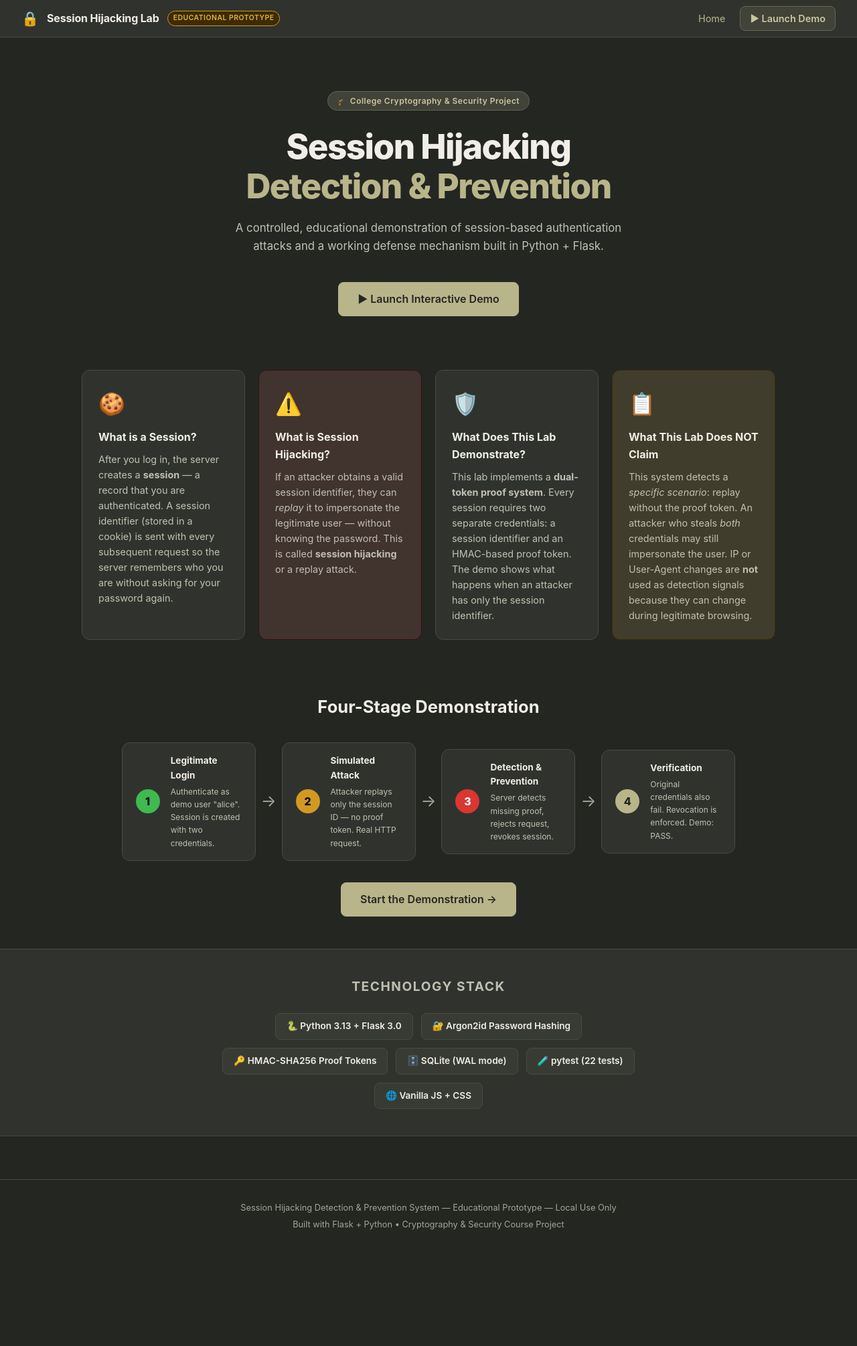
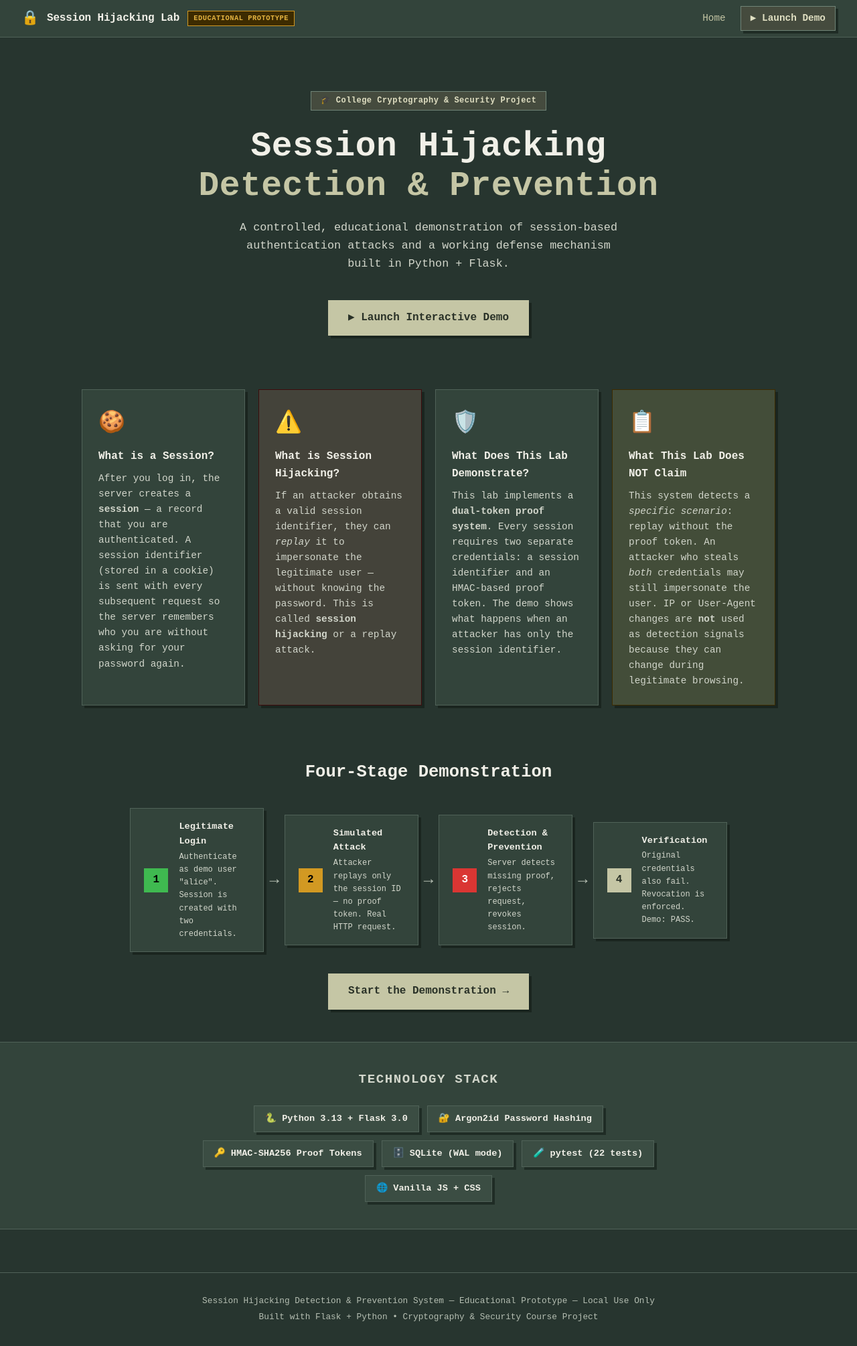
Before and after one commit to srushti100406/Session-hijacking-detection, a Flask app: page / in a window 1280 px wide. Shown: the whole page at 67% size. Before the commit the page ends 1835 px from the top, so only its background shows below. Run offline with Flask 3, Linux system fonts and the light colour scheme.

Commit message:
Improve session hijacking lab UI

```diff
--- a/static/css/style.css
+++ b/static/css/style.css
@@ -1,21 +1,22 @@
 /* ================================================================
    Session Hijacking Lab — Main Stylesheet
-   Warm graphite and muted olive presentation theme
+   Forest-green pixel-art presentation theme
    ================================================================ */
 
 /* ── Reset & Base ── */
 *, *::before, *::after { box-sizing: border-box; margin: 0; padding: 0; }
 
 :root {
-  --bg:          #242622;
-  --bg-card:     #30332D;
-  --bg-card2:    #383B34;
-  --border:      #484B42;
-  --border-hl:   #626555;
+  --bg:          #27352F;
+  --bg-card:     #33443B;
+  --bg-card2:    #3B4D43;
+  --border:      #506258;
+  --border-hl:   #708477;
 
-  --accent:      #B8B58A;
-  --accent-dim:  #414238;
-  --accent-text: #C9C6A0;
+  --accent:      #C5C6A5;
+  --accent-dim:  #454B3E;
+  --accent-text: #E0DFC2;
+  --on-accent:   #293127;
 
   --green:       #3fb950;
   --green-dim:   #1a4429;
@@ -29,16 +30,16 @@
   --red-dim:     #3d0c0c;
   --red-text:    #f85149;
 
-  --text:        #F0EEE6;
-  --text-muted:  #C0BFB2;
-  --text-dim:    #A3A497;
+  --text:        #F1F0E8;
+  --text-muted:  #D2D6CB;
+  --text-dim:    #B5BEB2;
 
-  --font:        -apple-system, BlinkMacSystemFont, 'Segoe UI', system-ui, sans-serif;
-  --mono:        'SFMono-Regular', Consolas, 'Liberation Mono', monospace;
+  --font:        'Courier New', 'SFMono-Regular', Consolas, monospace;
+  --mono:        'Courier New', 'SFMono-Regular', Consolas, monospace;
 
-  --radius:      8px;
-  --radius-lg:   12px;
-  --shadow:      0 2px 8px rgba(0,0,0,0.18);
+  --radius:      0;
+  --radius-lg:   0;
+  --shadow:      4px 4px 0 rgba(15,24,19,0.55);
 }
 
 html { scroll-behavior: smooth; }
@@ -87,7 +88,7 @@ body {
   border: 1px solid var(--amber);
   font-size: 0.65rem;
   padding: 2px 8px;
-  border-radius: 20px;
+  border-radius: var(--radius);
   font-weight: 600;
   text-transform: uppercase;
   letter-spacing: 0.05em;
@@ -134,19 +135,20 @@ body {
   gap: 0.5rem;
   padding: 9px 18px;
   border-radius: var(--radius);
-  border: 1px solid transparent;
+  border: 2px solid transparent;
   font-family: var(--font);
   font-size: 0.9rem;
   font-weight: 600;
   cursor: pointer;
-  transition: all 0.15s;
+  transition: none;
   text-decoration: none;
 }
 
 .btn:disabled { opacity: 0.4; cursor: not-allowed; }
+.btn, .nav-cta { box-shadow: var(--shadow); }
 
-.btn-primary   { background: var(--accent); color: #242622; border-color: var(--accent); }
-.btn-primary:hover { background: #C9C6A0; }
+.btn-primary   { background: var(--accent); color: var(--on-accent); border-color: var(--accent); }
+.btn-primary:hover { background: #D6D6B9; }
 
 .btn-success   { background: var(--green-dim); color: var(--green-text); border-color: var(--green); }
 .btn-success:hover { background: var(--green); color: #000; }
@@ -187,7 +189,7 @@ body {
   font-size: 0.75rem;
   font-weight: 600;
   padding: 4px 14px;
-  border-radius: 20px;
+  border-radius: var(--radius);
   margin-bottom: 1.5rem;
   letter-spacing: 0.04em;
 }
@@ -197,7 +199,7 @@ body {
   font-weight: 800;
   line-height: 1.15;
   margin-bottom: 1.25rem;
-  letter-spacing: -0.03em;
+  letter-spacing: 0.01em;
 }
 
 .accent { color: var(--accent); }
@@ -229,7 +231,7 @@ body {
   border: 1px solid var(--border);
   border-radius: var(--radius-lg);
   padding: 1.5rem;
-  transition: border-color 0.2s;
+  box-shadow: var(--shadow);
 }
 
 .concept-card:hover { border-color: var(--border-hl); }
@@ -271,6 +273,7 @@ body {
   border: 1px solid var(--border);
   border-radius: var(--radius-lg);
   padding: 1rem 1.25rem;
+  box-shadow: var(--shadow);
   text-align: left;
   max-width: 200px;
   flex: 1;
@@ -280,7 +283,7 @@ body {
 .stage-num {
   width: 36px;
   height: 36px;
-  border-radius: 50%;
+  border-radius: var(--radius);
   display: flex;
   align-items: center;
   justify-content: center;
@@ -292,7 +295,7 @@ body {
 .success-bg { background: var(--green); color: #000; }
 .warning-bg { background: var(--amber); color: #000; }
 .danger-bg  { background: var(--red); color: #fff; }
-.info-bg    { background: var(--accent); color: #242622; }
+.info-bg    { background: var(--accent); color: var(--on-accent); }
 
 .stage-preview h4 { font-size: 0.85rem; font-weight: 700; }
 .stage-preview p  { font-size: 0.75rem; color: var(--text-muted); margin-top: 0.2rem; }
@@ -326,6 +329,7 @@ body {
   border: 1px solid var(--border);
   border-radius: var(--radius);
   padding: 8px 16px;
+  box-shadow: var(--shadow);
   font-size: 0.85rem;
   font-weight: 600;
 }
```
Also changed, not shown: other parts of static/css/style.css (+11 -11 lines).
